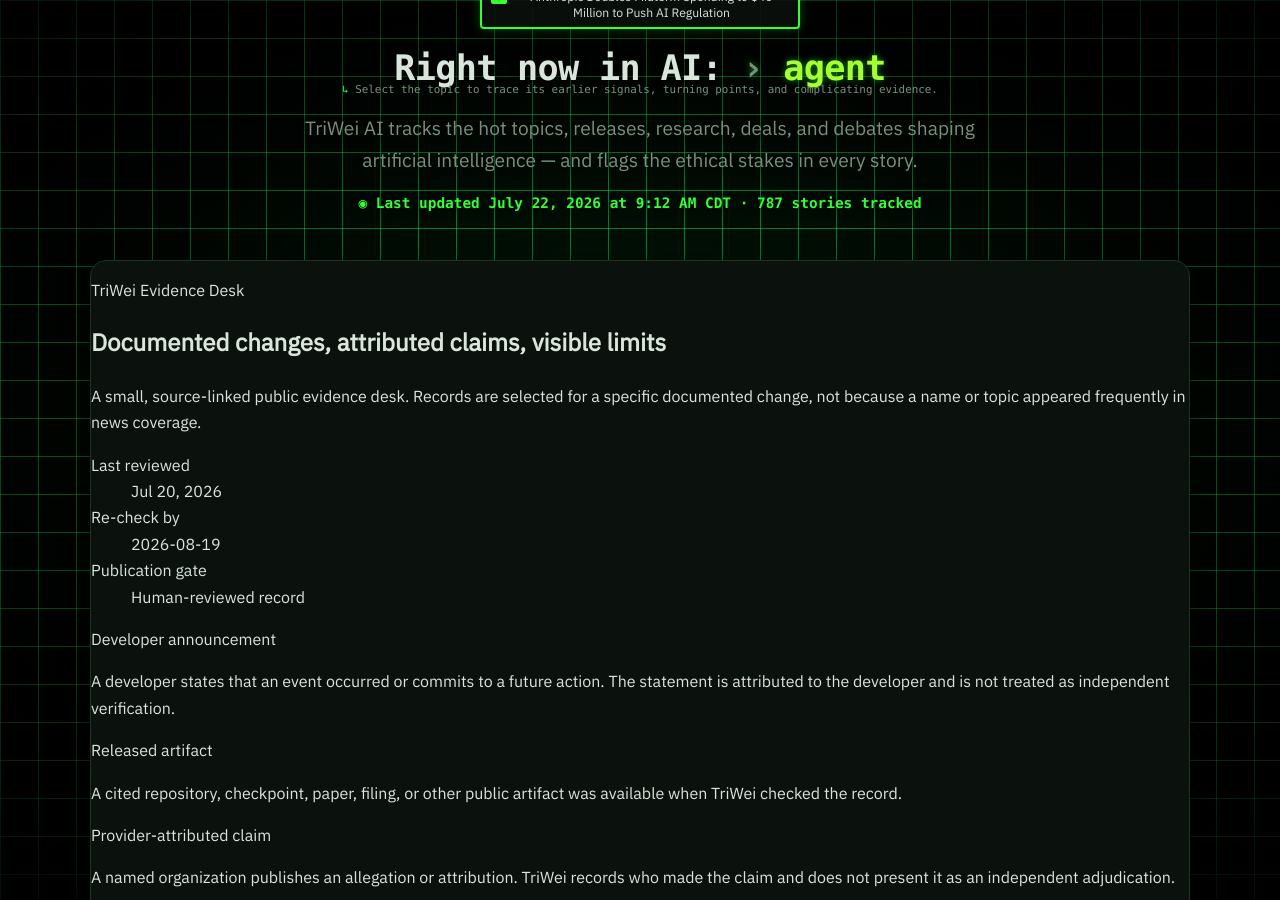
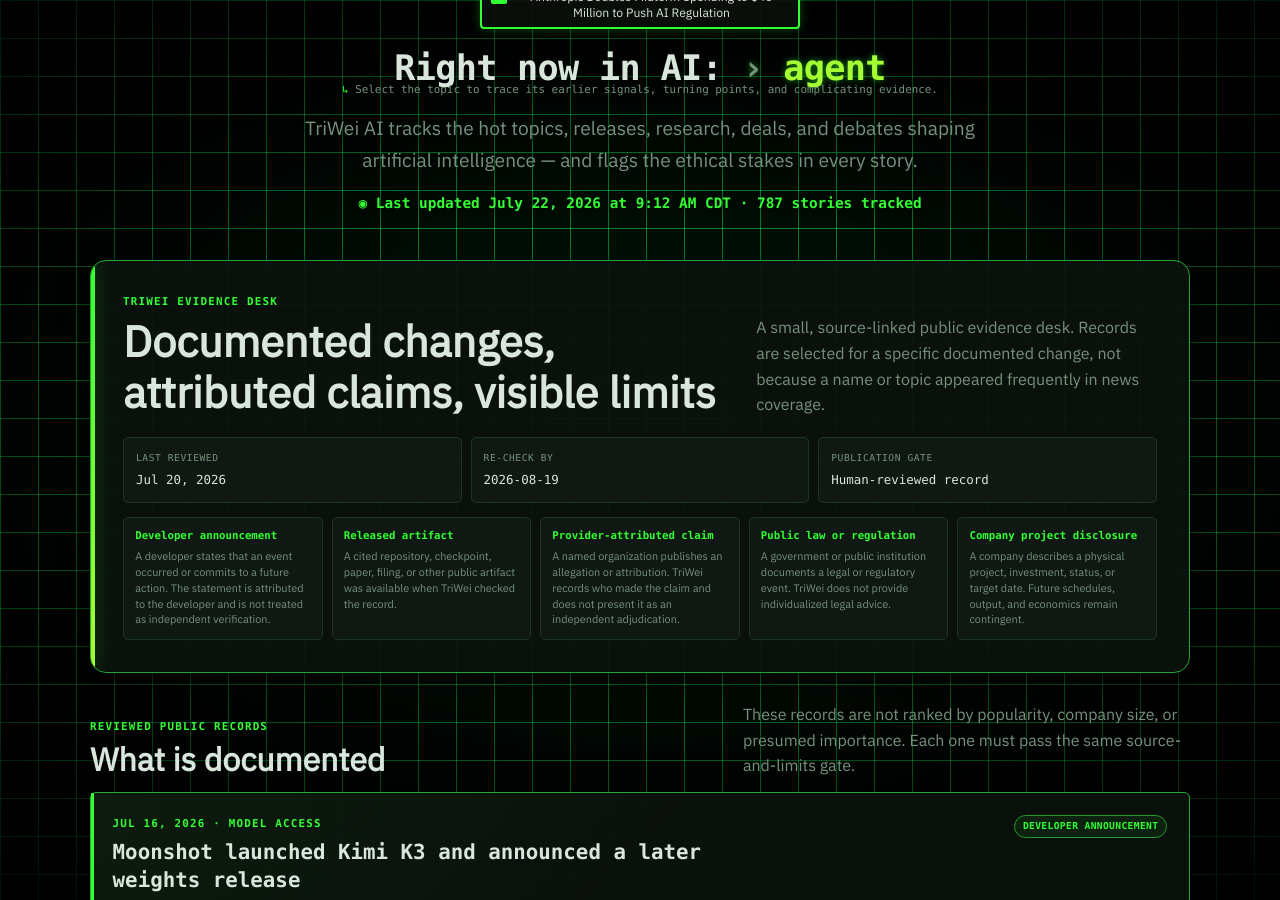
Before and after one commit to Joeyjojoe-jr/triwei-ai-site, a Jekyll site: the page built from index.md, in a window 1280 px wide and 900 px high, scrolled down 858 px. Built offline with Jekyll 4.4.1, drawn with Linux system fonts in a browser that asks for light colours.

Commit message:
Load evidence-first homepage styles

```diff
--- a/_includes/head.html
+++ b/_includes/head.html
@@ -80,6 +80,7 @@
   {% endif %}
 
   {% if page.layout == "home" %}
+  <link rel="stylesheet" href="{{ '/assets/css/evidence-home.css' | relative_url }}">
   <!-- Give rotating folder cards slightly more desktop clearance without changing the mobile stack. -->
   <style>
     @media (min-width: 721px) {
```
